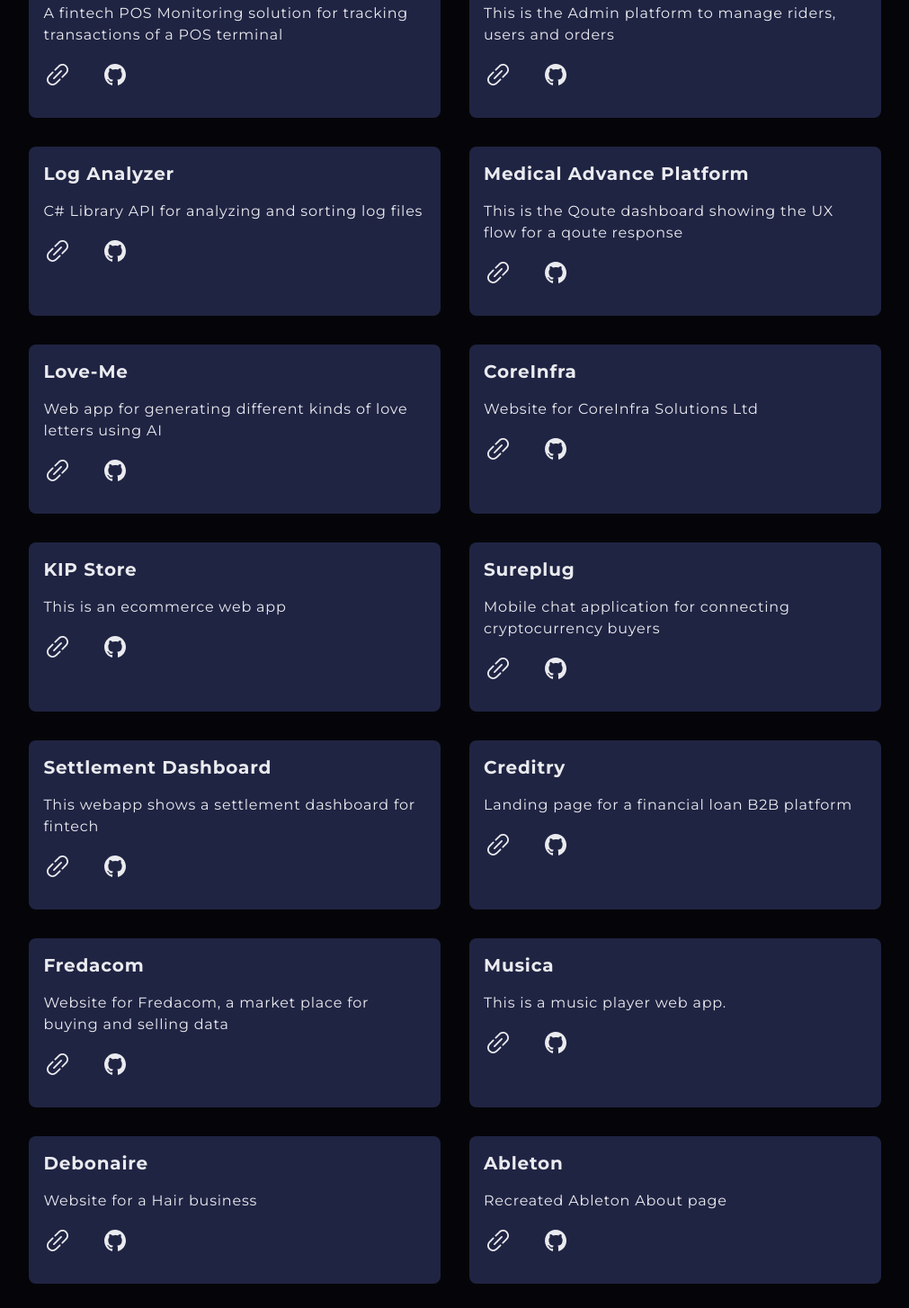
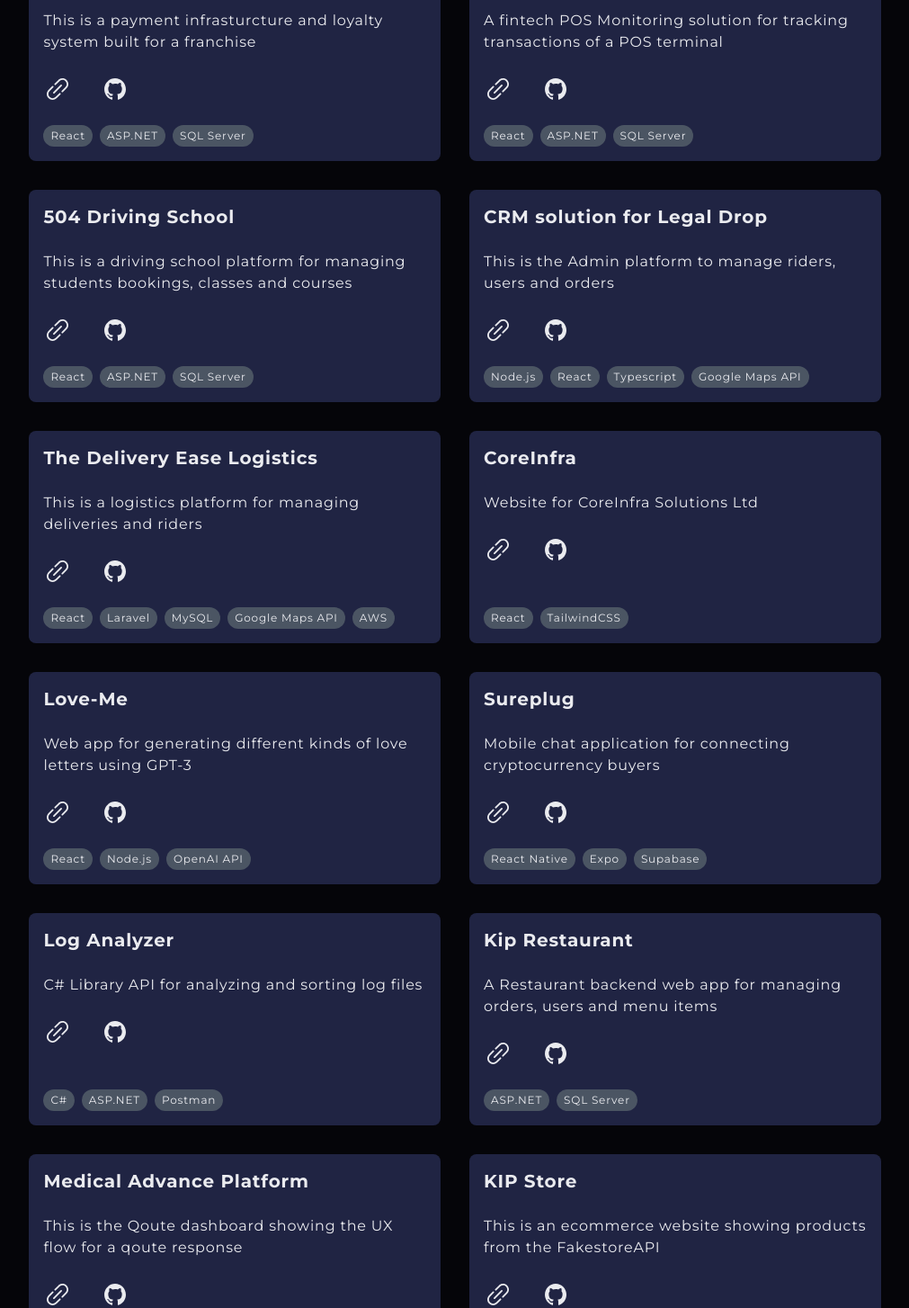
Before and after one commit to Oghene-kevwe/Portfolio, a website: page index.html in a window 1280 px wide. Shown: the part 1324-2778 px from the top of the page at 90% size, without its empty margins (134-1145 px from the left). Drawn offline with nearby package versions, Linux system fonts and the light colour scheme.

Commit message:
updated work cards
Signed-off-by: Idise Praise <idisepraise@gmail.com>

```diff
--- a/app.js
+++ b/app.js
@@ -91,44 +91,90 @@
   protraitBorder.style.left = "1.2rem";
 });
 
-//  WORKS CONTENT
+//   // {
+//   //   id: 5,
+//   //   title: "Musica",
+//   //   desc: "This is a music player web app.",
+//   //   github: "https://github.com/Oghene-kevwe/musica",
+//   //   livelink: "https://musica-idise.netlify.app",
+//   // },
+//   // {
+//   //   id: 10,
+//   //   title: "Debonaire",
+//   //   desc: "Website for a Hair business",
+//   //   github: "https://github.com/Oghene-kevwe/Zuri-Astro",
+//   //   livelink: "https://zurikevwe.netlify.app/",
+//   // },
+//   // {
+//   //   id: 1,
+//   //   title: "Ableton",
+//   //   desc: "Recreated Ableton About page",
+//   //   github: "https://github.com/Oghene-kevwe/May-and-Joh",
+//   //   livelink: "https://oghene-kevwe.github.io/May-and-Joh/",
+//   // },
+//   // {
+//   //   id: 2,
+//   //   title: "Meta BNB",
+//   //   desc: "This is a landing page for NFT hotel in the metaverse",
+//   //   github: "https://github.com/Oghene-kevwe/metabnb",
+//   //   livelink: "https://idisemetabnb.netlify.app/",
+//   // },
+//   // {
+//   //   id: 3,
+//   //   title: "Link Tree",
+//   //   desc: "This is a site you can use to show your links to different online platforms",
+//   //   github: "https://github.com/Oghene-kevwe/linktree",
+//   //   livelink: "https://linktreeehng.netlify.app/",
+//   // },
+//   // {
+//   //   id: 4,
+//   //   title: "Interactive rating app",
+//   //   desc: "This is a webapp for collecting feedbacks from customers",
+//   //   github: "https://github.com/Oghene-kevwe/Interactive-Rating-App",
+//   //   livelink: "https://oghene-kevwe.github.io/Interactive-Rating-App/",
+//   // },
+// ];
+
 const workContent = [
+  {
+    id: 18,
+    title: "PayInfra",
+    desc: "This is a payment infrasturcture and loyalty system built for a franchise ",
+    github: "#",
+    livelink: "#",
+    tools: ["React", "ASP.NET", "SQL Server"],
+  },
   {
     id: 12,
     title: "Terminus",
-    img: "./images/works/terminus.png",
     desc: "A fintech POS Monitoring solution for tracking transactions of a POS terminal",
     github: "https://github.com/Oghene-kevwe/PavilionPOSMerchantWebApp",
     livelink: "https://pavilion-dev.netlify.app/login",
+    tools: ["React", "ASP.NET", "SQL Server"],
+  },
+  {
+    id: 20,
+    title: "504 Driving School",
+    desc: "This is a driving school platform for managing students bookings, classes and courses",
+    github: "#",
+    livelink: "https://504driving.netlify.app",
+    tools: ["React", "ASP.NET", "SQL Server"],
   },
   {
     id: 13,
-    title: "CRM solution for a delivery company",
+    title: "CRM solution for Legal Drop",
     desc: "This is the Admin platform to manage riders, users and orders ",
     github: "https://github.com/Oghene-kevwe/CRM-BootStrap",
-    livelink: "https://crmridersite.netlify.app/",
+    livelink: "https://crmridersite.netlify.app",
+    tools: ["Node.js", "React", "Typescript", "Google Maps API"],
   },
   {
-    id: 15,
-    title: "Log Analyzer",
-    desc: "C# Library API for analyzing and sorting log files ",
-    github: "https://github.com/Oghene-kevwe/LogAnalyzerLibrary",
-    livelink:
-      "https://documenter.getpostman.com/view/27915658/2sAYQXpDao#intro",
-  },
-  {
-    id: 14,
-    title: "Medical Advance Platform",
-    desc: "This is the Qoute dashboard  showing the UX flow for a qoute response ",
-    github: "https://github.com/Oghene-kevwe/MAP-interview-project",
-    livelink: "https://medicaladvancedplatform.netlify.app/",
-  },
-  {
-    id: 7,
-    title: "Love-Me",
-    desc: "Web app for generating different kinds of love letters using AI",
-    github: "https://github.com/workshopapps/loveletterwriter.web",
-    livelink: "https://love-me.app/",
+    id: 19,
+    title: "The Delivery Ease Logistics",
+    desc: "This is a logistics platform for managing deliveries and riders",
+    github: "#",
+    livelink: "https://thedeliveryeaselogistics.com",
+    tools: ["React", "Laravel", "MySQL", "Google Maps API", "AWS"],
   },
   {
     id: 9,
@@ -136,13 +182,15 @@
     desc: "Website for CoreInfra Solutions Ltd",
     github: "#",
     livelink: "https://core-infra.netlify.app/",
+    tools: ["React", "TailwindCSS"],
   },
   {
-    id: 0,
-    title: "KIP Store",
-    desc: "This is an ecommerce web app",
-    github: "https://github.com/Oghene-kevwe/KIP-Store",
-    livelink: "https://oghene-kevwe.github.io/KIP-Store/",
+    id: 7,
+    title: "Love-Me",
+    desc: "Web app for generating different kinds of love letters using GPT-3",
+    github: "https://github.com/workshopapps/loveletterwriter.web",
+    livelink: "https://love-me.app/",
+    tools: ["React", "Node.js", "OpenAI API"],
   },
   {
     id: 15,
@@ -150,6 +198,48 @@
     desc: "Mobile chat application for connecting cryptocurrency buyers ",
     github: "https://github.com/Oghene-kevwe/sureplug-clone",
     livelink: "#",
+    tools: ["React Native", "Expo", "Supabase"],
+  },
+  {
+    id: 16,
+    title: "Log Analyzer",
+    desc: "C# Library API for analyzing and sorting log files ",
+    github: "https://github.com/Oghene-kevwe/LogAnalyzerLibrary",
+    livelink:
+      "https://documenter.getpostman.com/view/27915658/2sAYQXpDao#intro",
+    tools: ["C#", "ASP.NET", "Postman"],
+  },
+  {
+    id: 17,
+    title: "Kip Restaurant",
+    desc: "A Restaurant backend web app for managing orders, users and menu items",
+    github: "https://github.com/Oghene-kevwe/KIP-Restaurant",
+    livelink: "#",
+    tools: ["ASP.NET", "SQL Server"],
+  },
+  {
+    id: 14,
+    title: "Medical Advance Platform",
+    desc: "This is the Qoute dashboard showing the UX flow for a qoute response ",
+    github: "https://github.com/Oghene-kevwe/MAP-interview-project",
+    livelink: "https://medicaladvancedplatform.netlify.app/",
+    tools: ["React", "TailwindCSS"],
+  },
+  {
+    id: 0,
+    title: "KIP Store",
+    desc: "This is an ecommerce website showing products from the FakestoreAPI",
+    github: "https://github.com/Oghene-kevwe/KIP-Store",
+    livelink: "https://oghene-kevwe.github.io/KIP-Store/",
+    tools: ["TailwindCSS", "FakestoreAPI", "JavaScript"],
+  },
+  {
+    id: 11,
+    title: "Fredacom",
+    desc: "Web app for Fredacom, a market place for buying and selling research data",
+    github: "https://github.com/TheFredacom",
+    livelink: "https://fredacom.com/",
+    tools: ["TailwindCSS", "React", "Node.js"],
   },
   {
     id: 6,
@@ -157,6 +247,7 @@
     desc: "This webapp shows a settlement dashboard for fintech",
     github: "https://github.com/Oghene-kevwe/dashboard",
     livelink: "https://settlement-db.netlify.app/",
+    tools: ["React", "TailwindCSS"],
   },
   {
     id: 8,
@@ -164,58 +255,7 @@
     desc: "Landing page for a financial loan B2B platform",
     github: "https://github.com/creditry",
     livelink: "https://creditry.netlify.app/",
-  },
-  {
-    id: 11,
-    title: "Fredacom",
-    desc: "Website for Fredacom, a market place for buying and selling data",
-    github: "https://github.com/TheFredacom",
-    livelink: "https://fredacom.com/",
-    tool1: "TailwindCSS",
-    tool2: "JavaScript",
-    tool3: "React.JS",
-  },
-  {
-    id: 5,
-    title: "Musica",
-    desc: "This is a music player web app.",
-    github: "https://github.com/Oghene-kevwe/musica",
-    livelink: "https://musica-idise.netlify.app",
-  },
-  {
-    id: 10,
-    title: "Debonaire",
-    desc: "Website for a Hair business",
-    github: "https://github.com/Oghene-kevwe/Zuri-Astro",
-    livelink: "https://zurikevwe.netlify.app/",
-  },
-  {
-    id: 1,
-    title: "Ableton",
-    desc: "Recreated Ableton About page",
-    github: "https://github.com/Oghene-kevwe/May-and-Joh",
-    livelink: "https://oghene-kevwe.github.io/May-and-Joh/",
-  },
-  {
-    id: 2,
-    title: "Meta BNB",
-    desc: "This is a landing page for NFT hotel in the metaverse",
-    github: "https://github.com/Oghene-kevwe/metabnb",
-    livelink: "https://idisemetabnb.netlify.app/",
-  },
-  {
-    id: 3,
-    title: "Link Tree",
-    desc: "This is a site you can use to show your links to different online platforms",
-    github: "https://github.com/Oghene-kevwe/linktree",
-    livelink: "https://linktreeehng.netlify.app/",
-  },
-  {
-    id: 4,
-    title: "Interactive rating app",
-    desc: "This is a webapp for collecting feedbacks from customers",
-    github: "https://github.com/Oghene-kevwe/Interactive-Rating-App",
-    livelink: "https://oghene-kevwe.github.io/Interactive-Rating-App/",
+    tools: ["React", "TailwindCSS"],
   },
 ];
 
@@ -223,18 +263,22 @@
 
 worksContainer.innerHTML = workContent
   .map((item) => {
-    const { title, desc, github, livelink } = item;
+    const { title, desc, github, livelink, tools } = item;
     return `
-  <div class=" work-container">
+      <div class="work-container">
         <div class="work-content-container">
-   <h3 class=" work-title" >${title}</h3>
-  <p class="desc" >${desc}</p>
-  <div class="work-link ">
-    <a href="${livelink}"  target="_blank">
+          <h3 class="work-title">${title}</h3>
+          <p class="desc">${desc}</p>
+          <div class="work-link">
+            <a href="${livelink}" target="_blank">
               <img src="./images/Social-Icons/link-icon.min.svg" class="card-icon" alt="livelink">
             </a>
-    <a href="${github}" class="github" target="_blank"><img src="./images/Social-Icons/Github.min.svg" class="card-icon" alt="github link"
-    /></a>
+            <a href="${github}" class="github" target="_blank">
+              <img src="./images/Social-Icons/Github.min.svg" class="card-icon" alt="github link">
+            </a>
+          </div>
+          <div class="work-tools">
+            ${tools?.map((tool) => `<span>${tool}</span>`).join("") || ""}
           </div>
         </div>
       </div>
--- a/src/input.css
+++ b/src/input.css
@@ -37,11 +37,11 @@
 
 /* Works */
 .work-container {
-  @apply p-4 rounded-lg  bg-quill-400 cursor-pointer lg:hover:-translate-y-3 transition-all duration-100 ease-out relative;
+  @apply p-4 rounded-lg  bg-quill-400 cursor-pointer lg:hover:-translate-y-3 transition-all duration-100 ease-out relative min-h-[200px] max-h-fit flex flex-col justify-between;
 }
 
 .work-content-container {
-  @apply text-quill-50  relative  flex flex-col  gap-y-4;
+  @apply text-quill-50  relative  flex flex-col  gap-y-6 h-full;
 }
 
 .move-up {
@@ -53,9 +53,17 @@
 }
 
 .work-link {
-  @apply flex gap-x-8  mb-4;
+  @apply flex gap-x-8 mb-auto
 }
 
 .work-link a {
   @apply hover:shadow-sm hover:shadow-lime-400 rounded-full p-1;
 }
+
+.work-tools{
+  @apply flex gap-2 text-xs flex-wrap mt-auto
+}
+
+.work-tools span {
+  @apply bg-gray-600 rounded-full p-1 px-2
+}
```
Also changed, not shown: output.css, 1 other file. Lines whose indentation alone changed are shown as unchanged.
